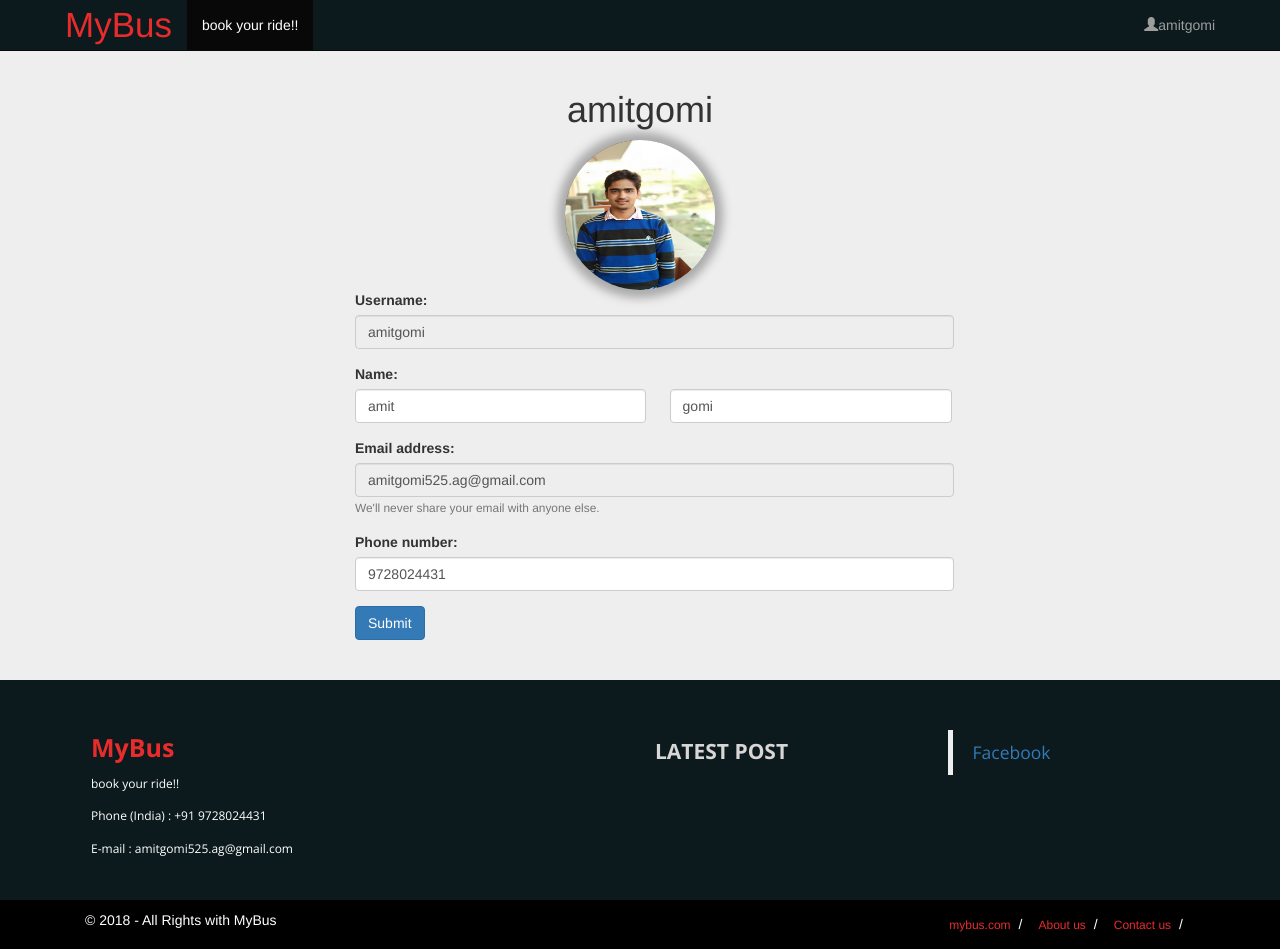
After one commit to amitgomi/bus_ticketing_system, a PHP site: page /profile.php in a window 1280 px wide. The commit adds this page. Run offline with PHP 8.4, Linux system fonts and the light colour scheme; a user stored in the database is signed in; some libraries are stand-ins or nearby versions.

Commit message:
Add files via upload

```diff
--- a/includes/header.php
+++ b/includes/header.php
@@ -9,10 +9,12 @@
 	<!-- <link rel="stylesheet" type="text/css" href="css/bootstrap.min.css"> -->
 	<link rel="stylesheet" type="text/css" href="login.css" >
 	<link rel="stylesheet" type="text/css" href="footer.css" >
+	<link rel="stylesheet" type="text/css" href="style.css" >
 
 	<script src="js/jquery.min.js"></script>
 	<script src="js/jquery.js"></script>
-  <script src="js/bootstrap.min.js"></script>
+	<script src="js/bootstrap.min.js"></script>
+	<script src="javas.js"></script>
 
 	<!-- <link rel="stylesheet" href="https://maxcdn.bootstrapcdn.com/bootstrap/3.3.7/css/bootstrap.min.css">
 	<script src="https://ajax.googleapis.com/ajax/libs/jquery/3.3.1/jquery.min.js"></script>
--- a/includes/nav_bar.php
+++ b/includes/nav_bar.php
@@ -26,9 +26,9 @@
 			    	else{ ?>
 			    		<li><a class="dropdown-toggle" data-toggle="dropdown" href="#"><span class="glyphicon glyphicon-user"></span><?php echo $_SESSION["user_name"]; ?> </a>
 			    			<ul class="dropdown-menu">
-				            <li><a href="#">Your profile</a></li>
-				            <li><a href="#">Page 1-2</a></li>
-				            <li><a href="index.php" onclick="myAjax()">Logout</a></li>
+				            <li><a href="profile.php">Your profile</a></li>
+				            <li><a href="#">Your tickets</a></li>
+				            <li><a href="index.php" onclick="logout()">Logout</a></li>
 				          </ul>
 			    		</li>
 			    	<?php
@@ -43,17 +43,5 @@
 <?php
 	if($_SESSION["islogin"] == 0)
 	include 'login.php'; ?>
-<script >
-	function myAjax() {
-      $.ajax({
-           type: "POST",
-           url: 'ajax.php',
-           data:{action:'log_out'},
-           success:function(html) {
-             alert(html);
-           }
 
-      });
- }
-</script>
 <script src="js/bootstrap.min.js" type="text/css"></script>
--- a/includes/vars.php
+++ b/includes/vars.php
@@ -3,6 +3,11 @@
 		$_SESSION["islogin"]=0;
 		$_SESSION["user_name"]="";
 		$_SESSION["user_id"]="";
+		$_SESSION["email_id"]="";
+		$_SESSION["phone_no"]=0;
+		$_SESSION["first_name"]="";
+		$_SESSION["last_name"]="";
+		$_SESSION["photo"]="";
 		//$_SESSION["connection"]="";
 	}
 
--- a/index.php
+++ b/index.php
@@ -7,7 +7,7 @@
 	include 'includes/conn.php';
 	//$_SESSION["islogin"]=0;
 ?>
-	<div class="container" style="margin-top: 40px; margin-bottom: 40px">
+	<div class="container" style="margin-top: 70px; margin-bottom: 40px;">
 		<h1>Book your ride!!</h1>
 
 
--- /dev/null
+++ b/javas.js
@@ -0,0 +1,27 @@
+function logout() {
+    $.ajax({
+        type: "POST",
+        url: 'ajax.php',
+        data:{action:'log_out'},
+        success:function(html) {
+        alert(html);
+        }
+    });
+}
+function update_profile() {
+    $.ajax({
+        type: "POST",
+        url: 'ajax.php',
+        data:{action:'update_profile',
+            user_name:document.getElementById('user_name').value,
+            first_name:document.getElementById('first_name').value,
+            last_name:document.getElementById('last_name').value,
+            email_id:document.getElementById('email_id').value,
+            phone_no:document.getElementById('phone_no').value
+
+            },
+        success:function(html) {
+        alert(html);
+        }
+    });
+}
--- /dev/null
+++ b/profile.php
@@ -0,0 +1,49 @@
+<?php
+	session_start();
+	include 'includes/vars.php';
+
+	include 'includes/header.php';
+	include 'includes/nav_bar.php';
+	include 'includes/conn.php';
+	//$_SESSION["islogin"]=0;
+
+	if($_SESSION["islogin"]==0){
+	header("Location: index.php"); /* Redirect browser */
+	exit();
+	}
+?>
+	<div class="container" style="margin-top: 70px; margin-bottom: 40px;">
+		<div >
+			<h1 style="text-align: center;"><?php echo $_SESSION["user_name"]?></h1>
+			<img class="profile_photo" src="photo.jpg">
+		</div>
+		<form style="padding-left: 25%;">
+			<div class="form-group">
+			    <label >Username:</label>
+			    <br>
+			    <input type="text" class="form-control " style=" width: 70%;" placeholder="Last name" id="user_name" readonly value="<?php echo $_SESSION["user_name"]?>">
+			</div>
+			<div class="form-group">
+			    <label >Name:</label>
+			    <br>
+			    <input type="text" class="form-control " style="display: inline-block; width: 34%;" id="first_name" placeholder="First name" value="<?php echo $_SESSION["first_name"]?>">
+			    <input type="text" class="form-control" id="last_name" style="display: inline-block; margin-left: 20px; width: 33%;" placeholder="Last name" value="<?php echo $_SESSION["last_name"]?>">
+			</div>
+			<div class="form-group">
+			    <label for="exampleInputEmail1">Email address:</label>
+			    <input type="email" class="form-control" id="email_id" style=" width: 70%;" id="exampleInputEmail1" aria-describedby="emailHelp" placeholder="Enter email" value="<?php echo $_SESSION["email_id"]?>" readonly>
+			    <small id="emailHelp" class="form-text text-muted">We'll never share your email with anyone else.</small>
+			</div>
+			<div class="form-group">
+			    <label >Phone number:</label>
+			    <input type="text" name="num" id="phone_no" data-validation="number" style=" width: 70%;" data-validation-allowing="negative,number" input name="color" data-validation="number" datavalidation-ignore="$" required="required" class="form-control"  placeholder="Phone Number" maxlength="10" minlength="10" pattern="\d*" value="<?php echo $_SESSION["phone_no"]?>">
+			</div>
+			<button type="submit" onclick="update_profile()" class="btn btn-primary">Submit</button>
+		</form>
+	</div>
+<?php include 'includes/footer.php' ?>
+
+
+
+
+<script src="js/bootstrap.min.js" type="text/css"></script>
--- /dev/null
+++ b/style.css
@@ -0,0 +1,11 @@
+.profile_photo{
+
+	border-radius: 100px;
+	/*border: solid 2px #afafaf;*/
+	box-shadow: 0px 0px 10px 8px #aaa,5px 10px inset;
+	height: 150px;
+	width: 150px;
+	display: block;
+	margin-left: auto;
+    margin-right: auto;
+}
--- a/verify.php
+++ b/verify.php
@@ -29,6 +29,11 @@
 			$_SESSION["islogin"]=1;
 			$_SESSION["user_name"]= $row["user_name"];
 			$_SESSION["user_id"]= $row["user_id"];
+			$_SESSION["email_id"]=$row["email_id"];
+			$_SESSION["phone_no"]=$row["phone_no"];
+			$_SESSION["first_name"]=$row["first_name"];
+			$_SESSION["last_name"]=$row["last_name"];
+			$_SESSION["photo"]=$row["photo"];
 			//Redirect(true);
 			Redirect('index.php', false);
 		}
```
Also changed, not shown: ajax.php (+12 -0 lines), photo.jpg (added).
